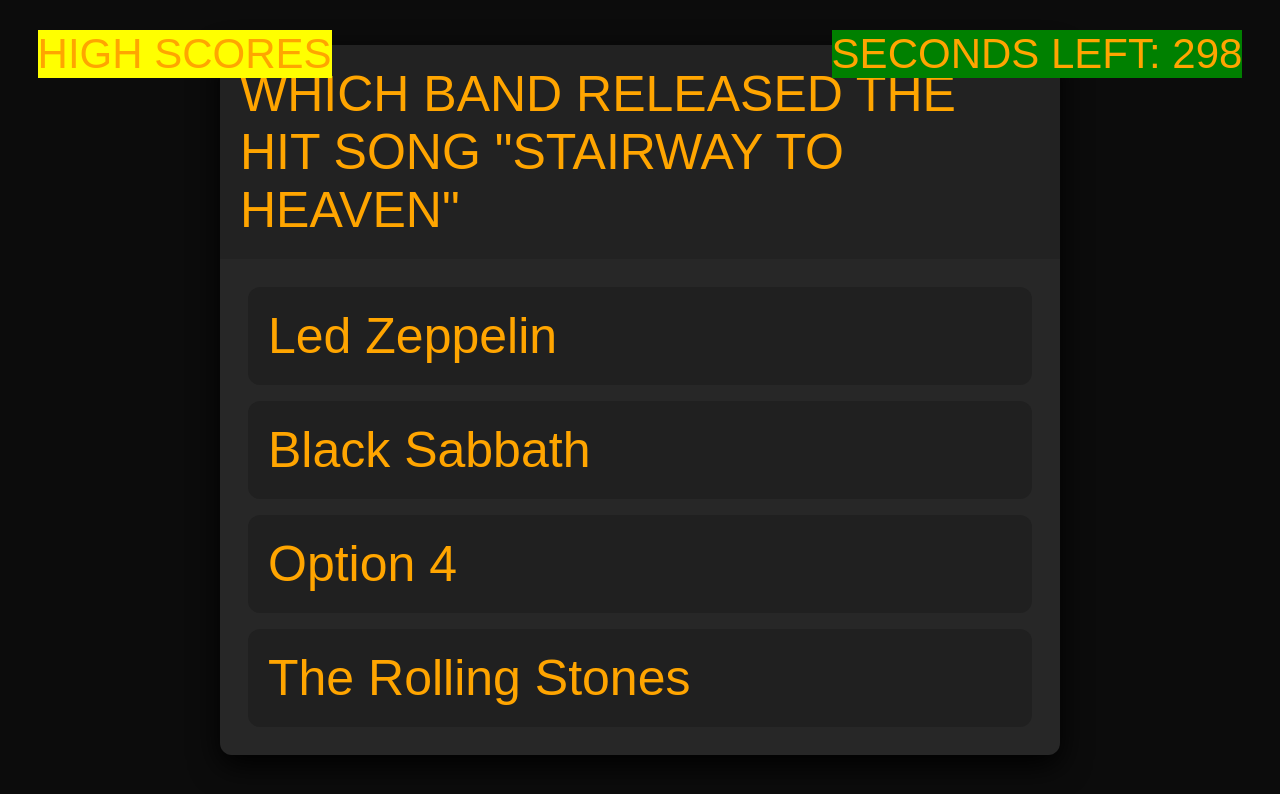
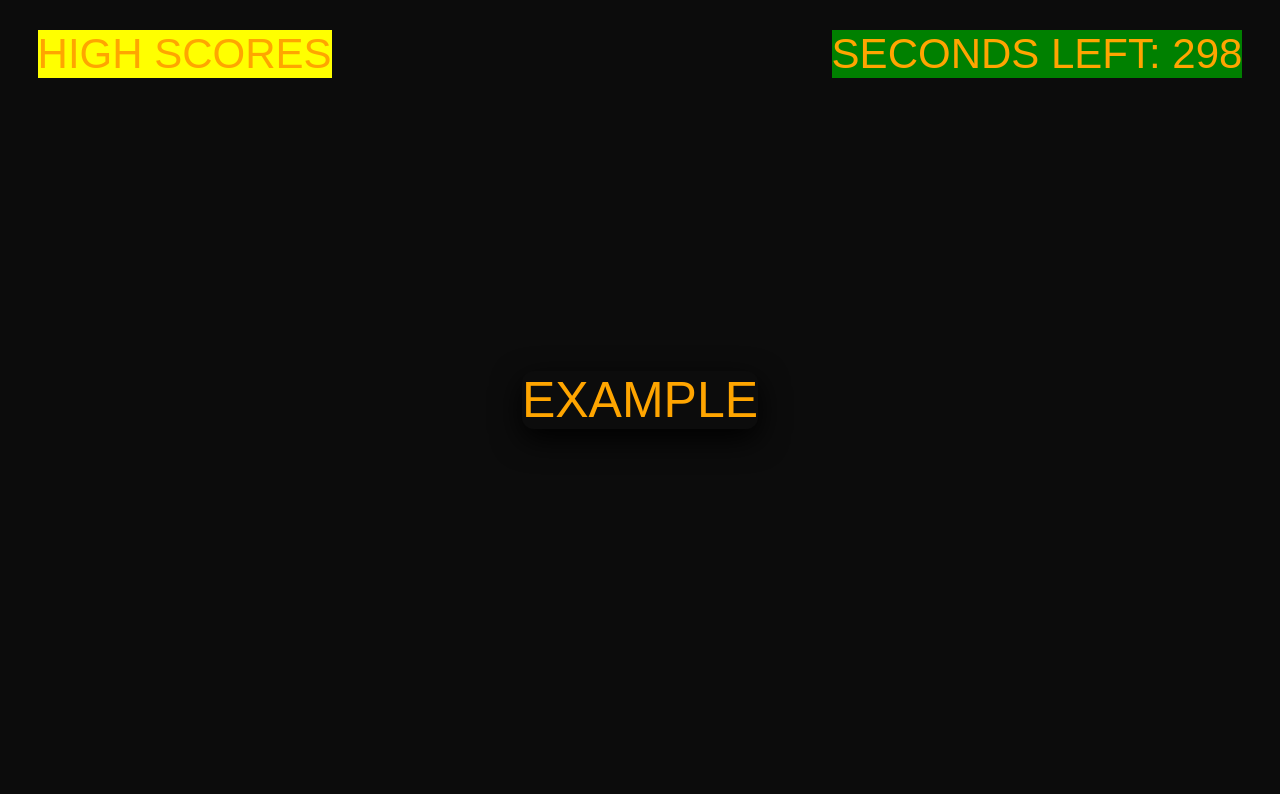
Before and after one commit to HarkyDev/Quiz-Game, a plain HTML site: page index.html in a window 1280 px wide. Both pictures are taken after a click on the button "CLICK TO START QUIZ". Drawn offline with Linux system fonts and the light colour scheme.

Commit message:
added questions, linked to html and added validation

```diff
--- a/index.html
+++ b/index.html
@@ -16,12 +16,8 @@
         <button id="start-btn">CLICK TO START QUIZ</button>
     </div>
     <div id="game-container" class="hide">
-        <div class="question">Which band released the hit song "stairway to heaven"</div>
-        <div class="answers">
-            <button>Led Zeppelin</button>
-            <button>Black Sabbath</button>
-            <button>Option 4</button>
-            <button>The Rolling Stones</button>
+        <div style="background-color: green="id="questiontext">example</div>
+        <div class="answersBtns" id="answers-btn">
 
         </div>
     </div>
```
